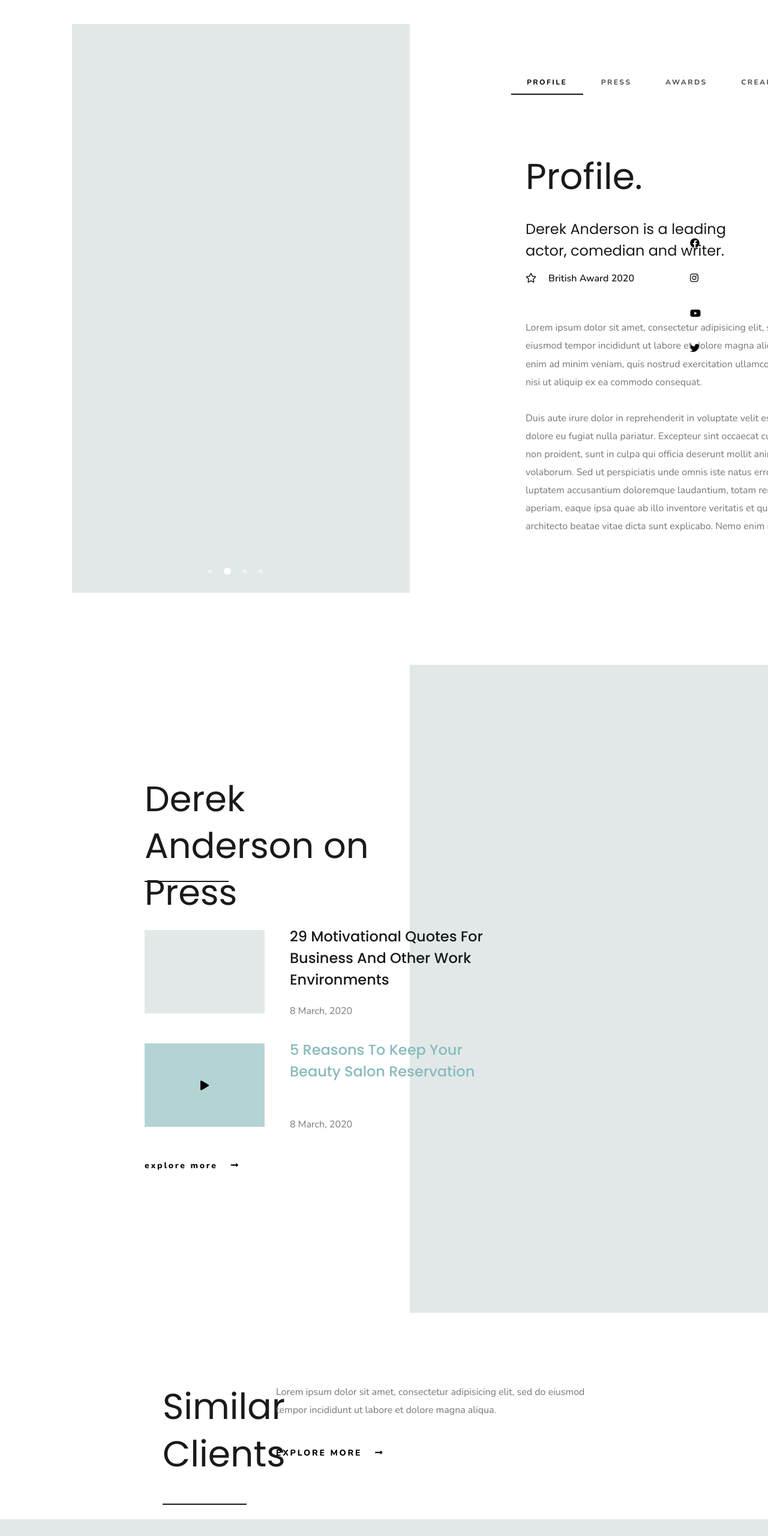
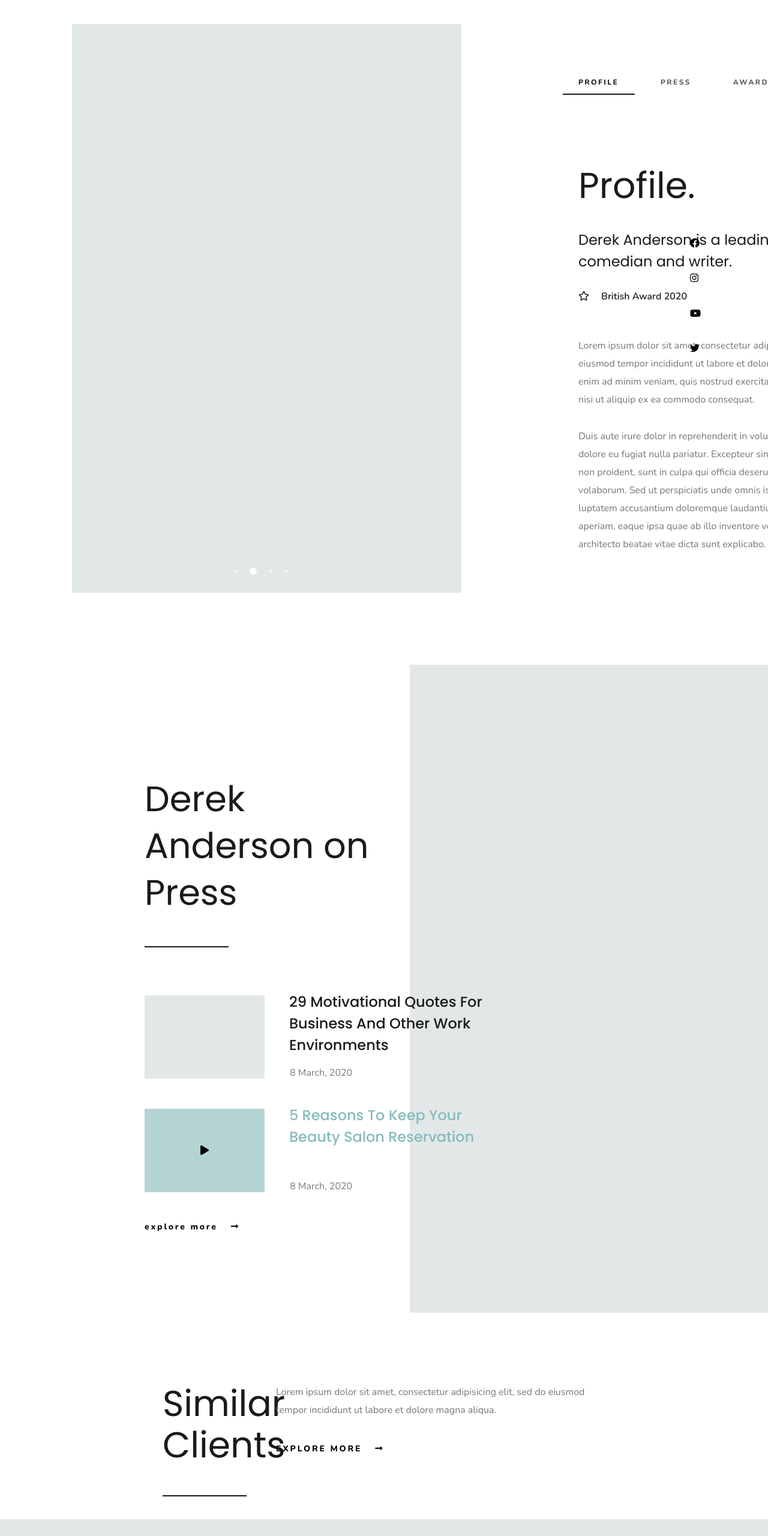
Before and after one commit to NataliKomarova/MITALENT, a plain HTML site: page index.html in a window 1280 px wide. Shown: the part 1160-3720 px from the top of the page at 60% size. Drawn offline with nearby package versions, Linux system fonts and the light colour scheme.

Commit message:
refactoring, remove unnecessary sizes

```diff
--- a/CSS/_base.scss
+++ b/CSS/_base.scss
@@ -99,7 +99,6 @@ footer{
 
     .sign-up{
         width: 365px;
-        height: 40px;
         box-sizing: border-box;
         border-left: 1px solid #b4d3d3;
         position: absolute;
@@ -129,16 +128,12 @@ footer{
     }
 
     .cooperating-info{
-        width: 458px;
-        height: 14px;
         font-size: 15px;
-        line-height: 2.67;
         color: #77777e;
     }
 
     .social-networks{
         width: 184px;
-        height: 16px;
         justify-content: space-between;
     }
 
--- a/CSS/_profile.scss
+++ b/CSS/_profile.scss
@@ -171,12 +171,10 @@
 
     .photo-slider-control {
         width: 649px;
-        height: 948px;
+        height: 100%;
         background-color: $photo-color;
         position: relative;
     }
-
-
 
     .about-person {
         flex-grow: 1;
@@ -184,12 +182,15 @@
         position: relative;
     }
 
-    .about-person-controls{
-        width: 437px;
-        height: 9px;
+    .person-content{
+        width: 477px;
         position: absolute;
         left: 195px;
         top: 91px;
+    }
+
+    .about-person-controls{
+        width: 100%;
     }
 
     .about-person-pages{
@@ -227,24 +228,21 @@
 
     .about-person-content{
         position: relative;
-        width: 477px;
-        left: 193px;
-        top: 220px;
+        top: 130px;
     }
 
     .content-name{
         font-size: 60px;
         color: $primary-color;
         margin: 0;
+        margin-bottom: 38px;
     }
 
     .content-intro{
-        width: 407px;
-        height: 56px;
         font-size: 24px;
         line-height: 1.5;
         color: $primary-color;
-        margin: 35px 0;
+        margin-bottom: 31px;
     }
 
     .awards{
@@ -258,7 +256,6 @@
     }
 
     .content-text{
-        height: 350px;
         font-size: 16px;
         line-height: 1.88;
         color: #767679;
@@ -287,8 +284,8 @@
     position: relative;
 
     .left-info-block{
-        width: 961px;
-        height: 1080px;
+        width: 960px;
+        height: 100%;
         position: relative;
     }
 
@@ -301,7 +298,6 @@
 
     .left-title{
         max-width: 465px;
-        height: 125px;
         font-size: 59px;
         line-height: 1.32;
         color: $primary-color;
@@ -318,7 +314,6 @@
 
     .left-article{
         position: relative;
-        width: 571px;
         height: 139px;
         margin-bottom: 50px;
     }
@@ -340,8 +335,7 @@
     }
 
     .article-title{
-        width: 329px;
-        height: 92px;
+        max-width: 329px;
         font-size: 24px;
         line-height: 1.5;
         color: $primary-color;
@@ -351,13 +345,10 @@
     }
 
     .article-date{
-        width: 105px;
-        height: 14px;
         font-size: 16px;
-        line-height: 2.5;
         color: #77777e;
         position: absolute;
-        bottom: 10px;
+        bottom: 0;
         left: 242px;
     }
 
@@ -370,10 +361,7 @@
     }
 
     .more-info{
-        width: 170px;
-        height: 11px;
         font-size: 14px;
-        line-height: 2.14;
         letter-spacing: 2.8px;
         color: #000000;
     }
@@ -383,8 +371,8 @@
     }
 
     .right-photo{
-        width: 839px;
-        height: 1080px;
+        width: 840px;
+        height: 100%;
         background-color: $photo-color;
     }
 }
@@ -394,13 +382,8 @@
     position: relative;
     flex-direction: column;
 
-    .section-header{
-        height: 344px;
-        justify-content: space-between;
-    }
-
     .section-header-block-left{
-        width: 421px;
+        max-width: 421px;
         position: absolute;
         left: 271px;
         top: 117px;
@@ -409,7 +392,6 @@
 
     .forth-title{
         font-size: 60px;
-        line-height: 1.32;
         color: $primary-color;
         margin: 0;
     }
@@ -418,7 +400,7 @@
         width: 140px;
         height: 2px;
         background-color: $primary-color;
-        margin-top: 43px;
+        margin-top: 49px;
     }
 
     .section-header-block-right{
@@ -436,7 +418,6 @@
 
     .explore-more{
         font-size: 14px;
-        line-height: 2.14;
         letter-spacing: 2.8px;
         color: #000000;
         margin-top: 42px;
--- a/index.html
+++ b/index.html
@@ -69,6 +69,7 @@
             </ul>
         </div>
         <div class="about-person">
+            <div class="person-content">
                 <div class="about-person-controls">
                     <ul class="about-person-pages flex-container nunito-extrabold">
                         <li class="about-person-page active">Profile</li>
@@ -79,18 +80,24 @@
                 </div>
                 <div class="about-person-content">
                     <h1 class="content-name poppins-regular">Profile.</h1>
-                <div class="content-intro poppins-regular">Derek Anderson is a leading actor, comedian and writer.</div>
+                    <div class="content-intro poppins-regular">Derek Anderson is a leading actor, comedian and writer.
+                    </div>
                     <div class="awards nunito-semibold"><i class="far fa-star"></i>British Award 2020</div>
                     <div class="content-text nunito-regular">
-                    Lorem ipsum dolor sit amet, consectetur adipisicing elit, sed do eiusmod tempor incididunt ut labore
-                    et dolore magna aliqua. Ut enim ad minim veniam, quis nostrud exercitation ullamco laboris nisi ut
+                        Lorem ipsum dolor sit amet, consectetur adipisicing elit, sed do eiusmod tempor incididunt ut
+                        labore
+                        et dolore magna aliqua. Ut enim ad minim veniam, quis nostrud exercitation ullamco laboris nisi
+                        ut
                         aliquip ex ea commodo consequat.
                         <br><br>
                         Duis aute irure dolor in reprehenderit in voluptate velit esse cillum dolore eu fugiat nulla
-                    pariatur. Excepteur sint occaecat cupidatat non proident, sunt in culpa qui officia deserunt mollit
-                    anim id est volaborum. Sed ut perspiciatis unde omnis iste natus error sit vo- luptatem accusantium
+                        pariatur. Excepteur sint occaecat cupidatat non proident, sunt in culpa qui officia deserunt
+                        mollit
+                        anim id est volaborum. Sed ut perspiciatis unde omnis iste natus error sit vo- luptatem
+                        accusantium
                         doloremque laudantium, totam rem aperiam, eaque ipsa quae ab illo inventore veritatis et quasi
                         architecto beatae vitae dicta sunt explicabo. Nemo enim ipsam.
+                    </div>
                 </div>
             </div>
         </div>
@@ -162,7 +169,8 @@
             <div class="sign-up nunito-semibold">sign up our newsletter<i class="far fa-envelope"></i></div>
         </div>
         <div class="down-block flex-container">
-            <div class="cooperating-info .nunito-regular">© 2018 MI Talent. Designed by Tranmautritam for Mass Impressions.</div>
+            <div class="cooperating-info .nunito-regular">© 2018 MI Talent. Designed by Tranmautritam for Mass
+                Impressions.</div>
             <div class="social-networks flex-container">
                 <div class="social-network"><i class="fab fa-facebook"></i></div>
                 <div class="social-network"><i class="fab fa-instagram"></i></div>
```
Also changed, not shown: CSS/site.css, 1 other file. Lines whose indentation alone changed are shown as unchanged.
